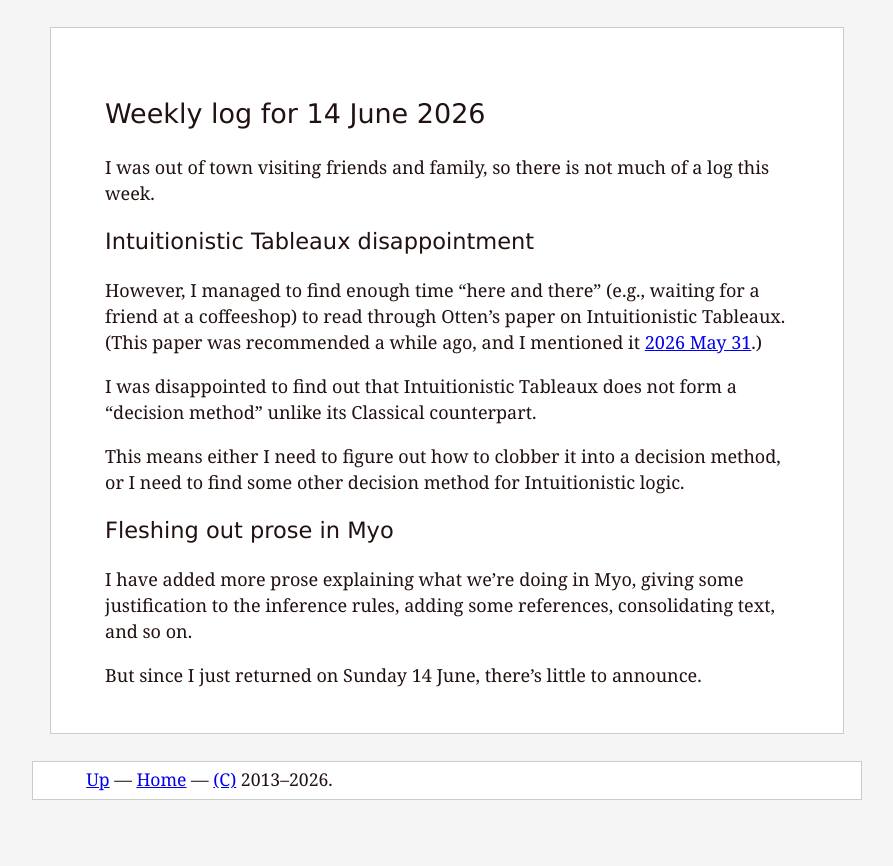
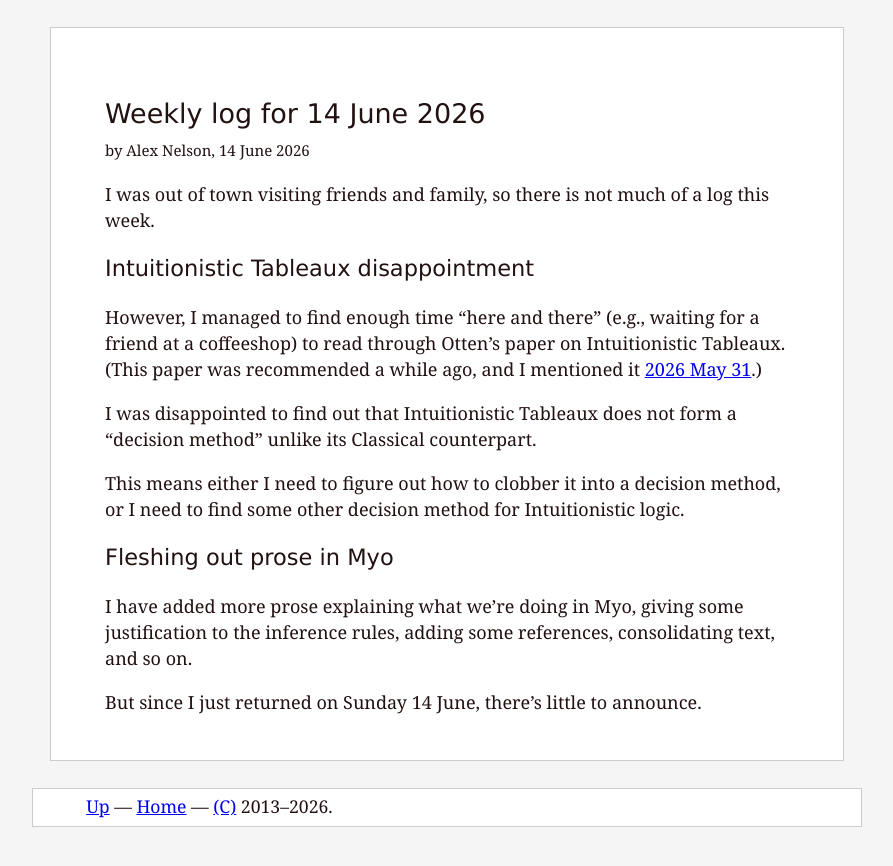
Before and after one commit to pqnelson/pqnelson.github.com, a Jekyll site: the page built from weekly/2026-06-14.md, in a window 1280 px wide. Shown: the top 866 px of the page, without its empty margins (193-1086 px from the left). Built offline with Jekyll 4.4.1, drawn with Linux system fonts in a browser that asks for light colours.

Commit message:
[minor] Date and autograph wiki pages

```diff
--- a/_layouts/wiki.html
+++ b/_layouts/wiki.html
@@ -2,6 +2,7 @@
 
 <main>
     <h1>{{ page.title }}</h1>
+<p style="margin-top:-1em;"><small>by Alex Nelson, {{ page.date | date:"%-d %B %Y" }}</small></p>
     {{ content }}
 </main>
 
```
